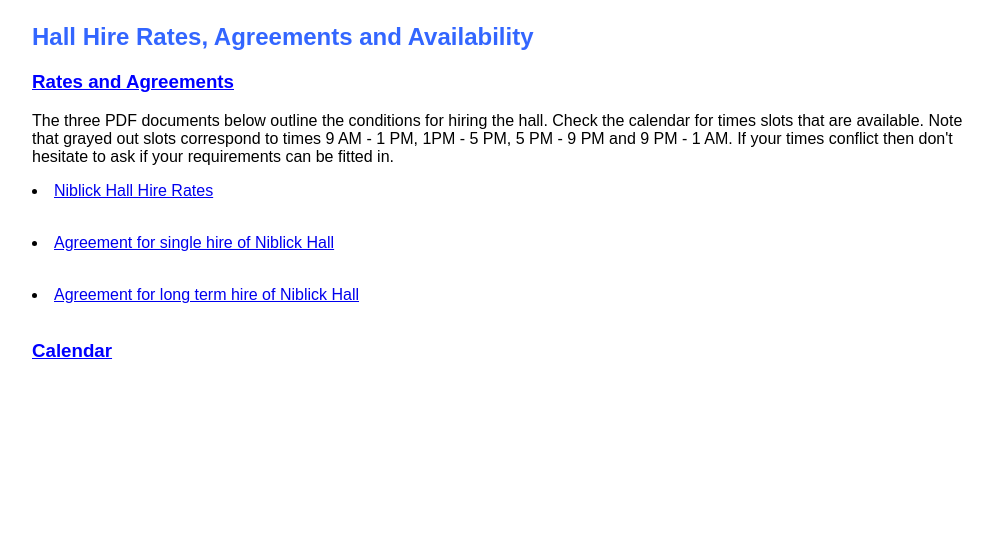
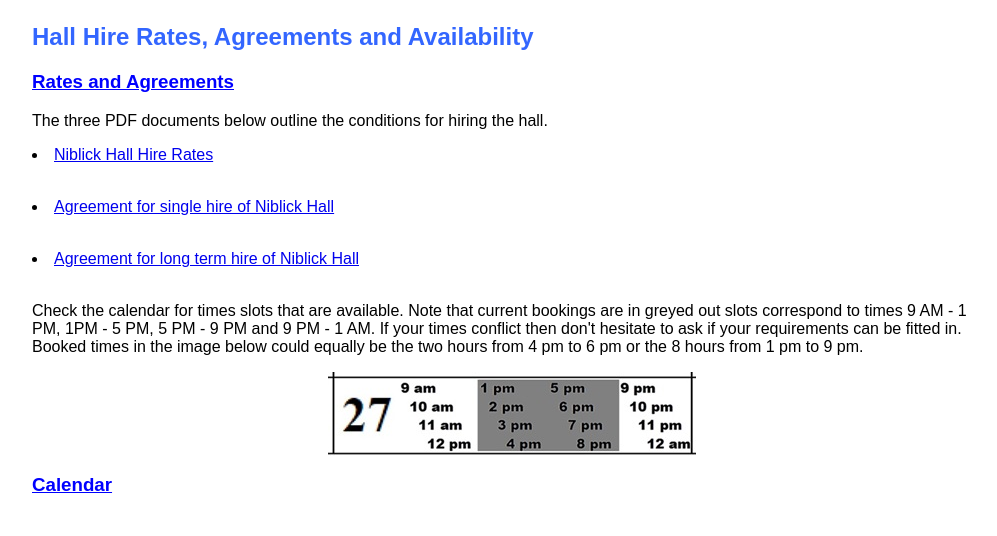
Before and after one commit to NiblickAdmin/niblickhall.nz.github.io, a plain HTML site: page hire1.html in a window 1280 px wide. Shown: the whole page, without its empty margins (128-1125 px from the left). Drawn offline with Linux system fonts and the light colour scheme.

Commit message:
Update hire page

```diff
--- a/hire1.html
+++ b/hire1.html
@@ -54,13 +54,19 @@
     <div id="content">
         <h3 class="title" onclick="toggleDiv('div1', this)">Rates and Agreements</h3>
         <div id="div1" class="visible">
-            <p>The three PDF documents below outline the conditions for hiring the hall. Check the calendar for times slots that are available. Note that grayed out slots correspond to times 9 AM - 1 PM, 1PM - 5 PM, 5 PM - 9 PM and 9 PM - 1 AM. If your times conflict then don't hesitate to ask if your requirements can be fitted in.</p>
+            <p>The three PDF documents below outline the conditions for hiring the hall.</p>
 
             <p><a href="pdf/Niblick Hall Hire Rates.pdf" target="_blank"><li>Niblick Hall Hire Rates</li></a><br></p>
 
             <p><a href="pdf/Agreement for single hire of Niblick Hall.pdf" target="_blank"><li>Agreement for single hire of Niblick Hall</li></a><br></p>
 
             <p><a href="pdf/Agreement for long term hire of Niblick Hall.pdf" target="_blank"><li>Agreement for long term hire of Niblick Hall</li></a><br></p>
+
+            <p>Check the calendar for times slots that are available. Note that current bookings are in greyed out slots correspond to times 9 AM - 1 PM, 1PM - 5 PM, 5 PM - 9 PM and 9 PM - 1 AM. If your times conflict then don't hesitate to ask if your requirements can be fitted in. Booked times in the image below could equally be the two hours from 4 pm to 6 pm or the 8 hours from 1 pm to 9 pm.</p>
+
+            <p><div style="display: flex; justify-content: center; align-items: center; height=auto;">
+<img src="jpg/dayhours.jpg" alt="image" style="max-width: 100%; height: auto;">
+</div></p>
 
         </div>
 
```
Also changed, not shown: jpg/dayhours.jpg (added).
